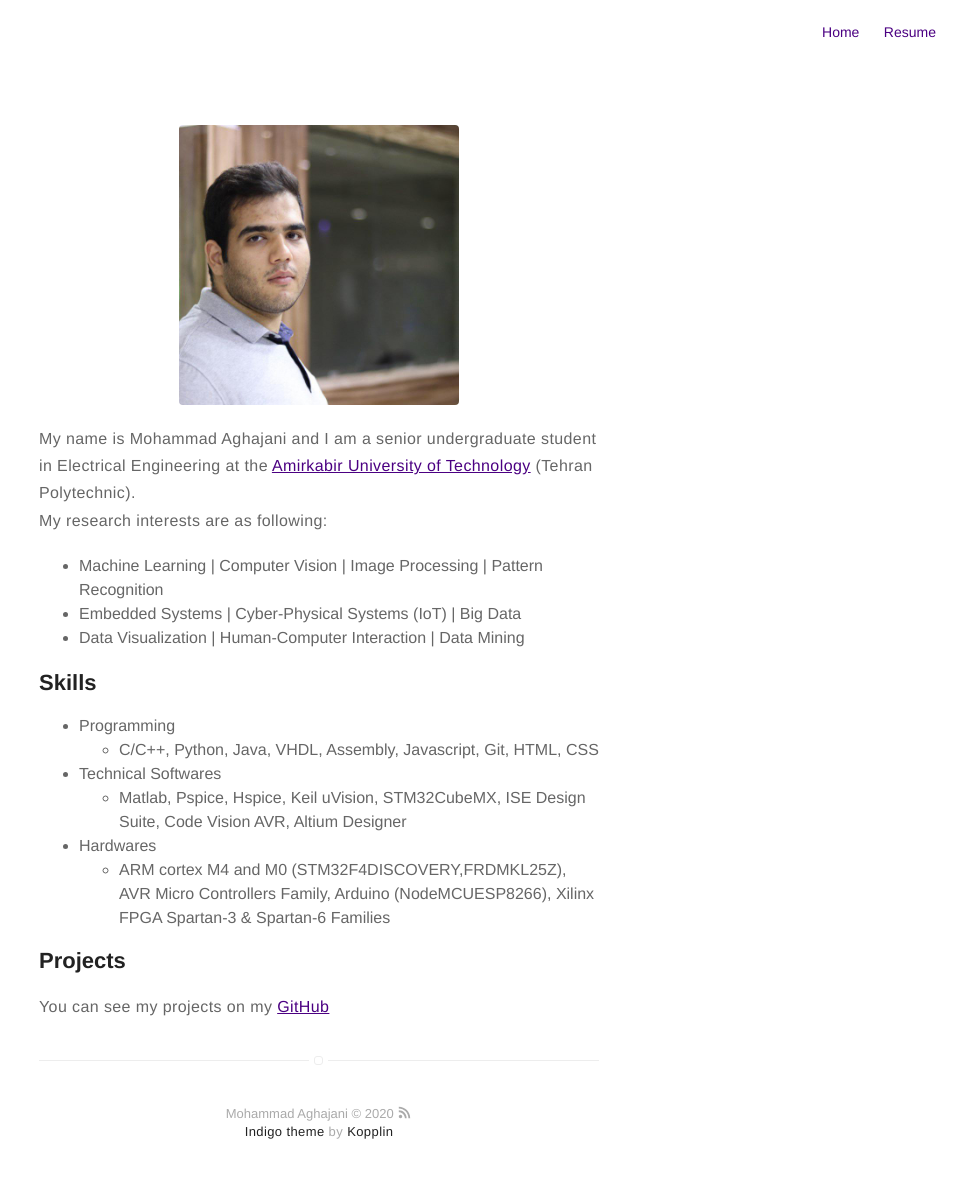
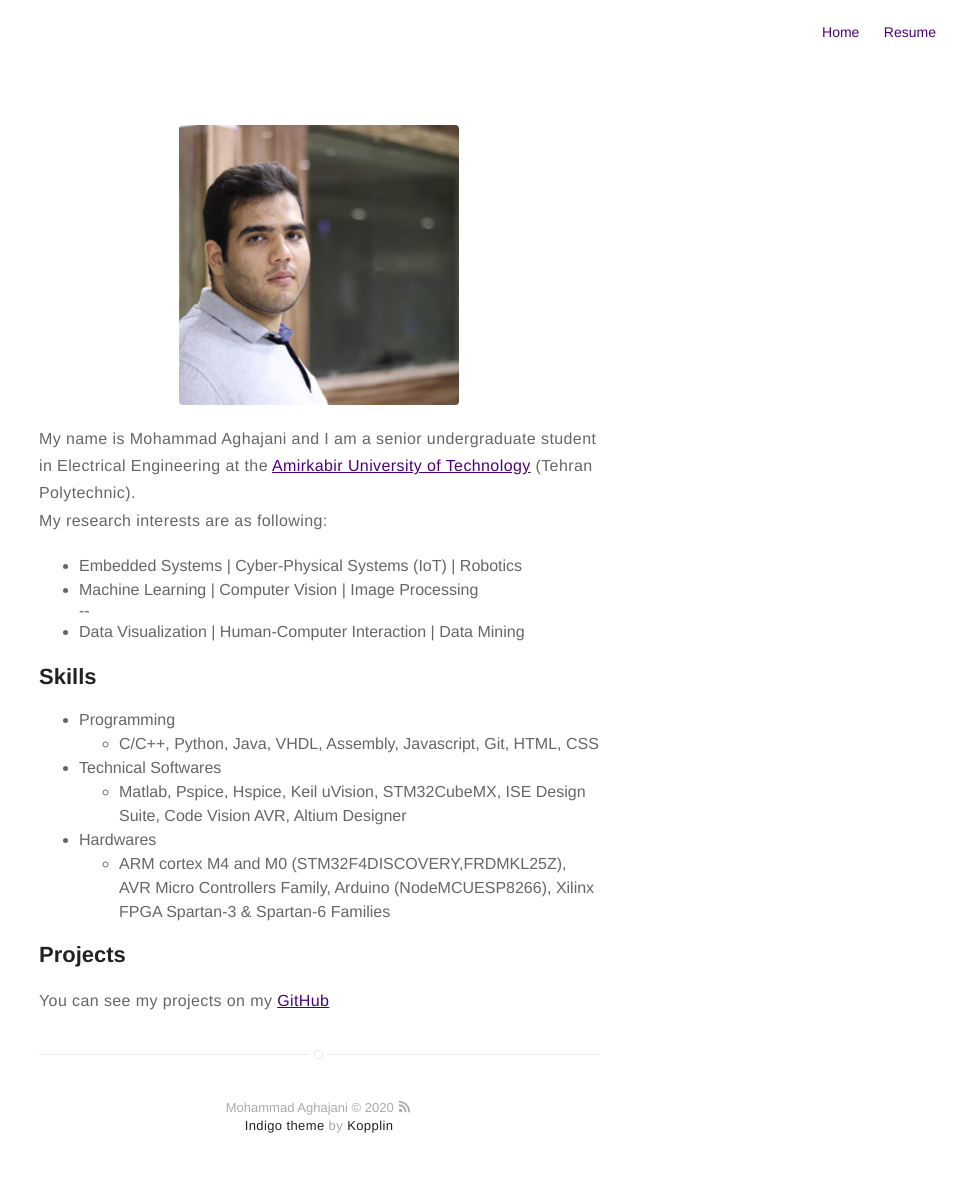
Before and after one commit to Mohammad-Aghajani/Mohammad-Aghajani.github.io, a Jekyll site: the page built from about.md, in a window 1280 px wide. Shown: the whole page, without its empty margins (321-1280 px from the left). Built offline with Jekyll 4.4.1, drawn with Linux system fonts in a browser that asks for light colours.

Commit message:
Update about.md

```diff
--- a/about.md
+++ b/about.md
@@ -8,9 +8,9 @@ layout: page
 My name is Mohammad Aghajani and I am a senior undergraduate student in Electrical Engineering at the <a href="aut.ac.ir/en" style="border:0;outline:0">Amirkabir University of Technology</a> (Tehran Polytechnic).<br>
 My research interests are as following:
 <ul class="skill-list">
-	<li> Machine Learning | Computer Vision | Image Processing | Pattern Recognition  </li>
-	<li> Embedded Systems | Cyber-Physical Systems (IoT) | Big Data </li>
-	<li> Data Visualization | Human-Computer Interaction | Data Mining </li>
+	<li> Embedded Systems | Cyber-Physical Systems (IoT) | Robotics </li>
+	<li> Machine Learning | Computer Vision | Image Processing  </li>
+	--<li> Data Visualization | Human-Computer Interaction | Data Mining </li>
 </ul>
 </p>
 
```
